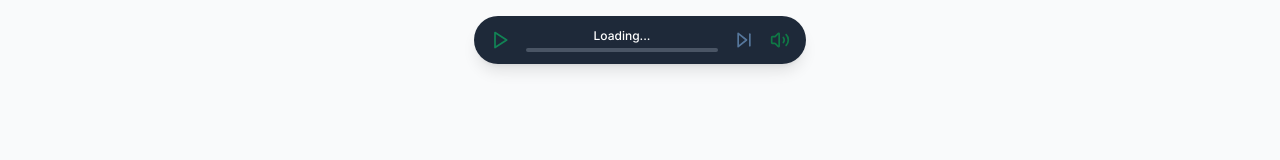
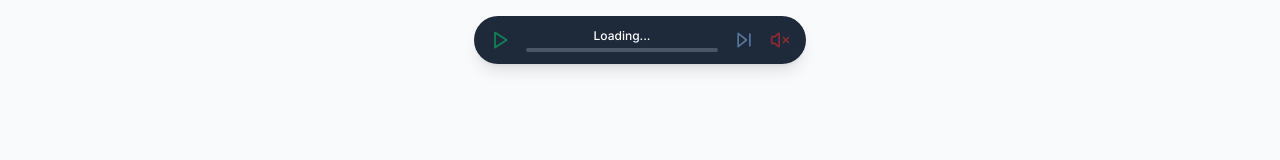
Before and after one commit to amaralkaff/clean-portfolio, a Next.js app: page / in a window 1280 px wide. Shown: the top 160 px of the page. Built offline with nearby package versions, Linux system fonts and the light colour scheme.

Commit message:
Restore original player position with mute functionality

```diff
--- a/app/components/PhonkMusicPlayer.tsx
+++ b/app/components/PhonkMusicPlayer.tsx
@@ -12,10 +12,10 @@ const PhonkMusicPlayer: React.FC<PhonkMusicPlayerProps> = ({
   autoPlay = true
 }) => {
   const [state, actions] = usePhonkMusicViewModel(autoPlay);
-  const { isPlaying, progress, currentTrack, isLoading, error, tracks } = state;
-  const { togglePlay, nextTrack, audioRef, nextAudioRef } = actions;
+  const { isPlaying, progress, currentTrack, isLoading, error, tracks, isMuted } = state;
+  const { togglePlay, nextTrack, toggleMute, audioRef, nextAudioRef } = actions;
 
-  // Let the ViewModel handle audio configuration
+  // Set initial audio properties
   useEffect(() => {
     if (audioRef.current) {
       audioRef.current.preload = 'auto';
@@ -64,6 +64,7 @@ const PhonkMusicPlayer: React.FC<PhonkMusicPlayerProps> = ({
       <div className="flex flex-col w-48 items-center">
         <div className="text-xs font-medium truncate text-center w-full">
           {isLoading ? 'Loading...' : error || tracks[currentTrack].name}
+          {isMuted && isPlaying && <span className="ml-1 text-yellow-400">(Muted)</span>}
         </div>
         <div className="w-full h-1 bg-gray-600 rounded-full mt-1 overflow-hidden">
           <div
@@ -84,13 +85,13 @@ const PhonkMusicPlayer: React.FC<PhonkMusicPlayerProps> = ({
       </button>
 
       <button
-        onClick={togglePlay}
+        onClick={toggleMute}
         disabled={isLoading}
         className={`focus:outline-none transition-transform duration-200 ease-in-out transform hover:scale-110 ${isLoading ? 'opacity-50 cursor-not-allowed' : ''}`}
-        aria-label={isPlaying ? "Stop music" : "Start music"}
-        title={isPlaying ? "Stop music" : "Start music"}
+        aria-label={isMuted ? "Unmute music" : "Mute music"}
+        title={isMuted ? "Unmute music" : "Mute music"}
       >
-        {isPlaying ?
+        {isMuted ?
           <VolumeX size={20} className="text-red-500" /> :
           <Volume2 size={20} className="text-green-500" />
         }
--- a/app/viewModels/PhonkMusicViewModel.ts
+++ b/app/viewModels/PhonkMusicViewModel.ts
@@ -14,11 +14,13 @@ export interface PhonkMusicState {
   isLoading: boolean;
   error: string | null;
   tracks: MusicTrack[];
+  isMuted: boolean;
 }
 
 export interface PhonkMusicActions {
   togglePlay: () => Promise<void>;
   nextTrack: () => void;
+  toggleMute: () => void;
   audioRef: React.RefObject<HTMLAudioElement | null>;
   nextAudioRef: React.RefObject<HTMLAudioElement | null>;
 }
@@ -32,10 +34,12 @@ export function usePhonkMusicViewModel(autoPlay: boolean = true): [PhonkMusicSta
   const [hasInteracted, setHasInteracted] = useState(false);
   const [lastInteractionTime, setLastInteractionTime] = useState(Date.now());
   const [isLoadingTrack, setIsLoadingTrack] = useState(false);
+  const [isMuted, setIsMuted] = useState(true); // Start muted to allow autoplay
 
   const audioRef = useRef<HTMLAudioElement | null>(null);
   const nextAudioRef = useRef<HTMLAudioElement | null>(null);
   const playRequestTimeoutRef = useRef<NodeJS.Timeout | null>(null);
+  const audioContextRef = useRef<AudioContext | null>(null);
 
   const tracks: MusicTrack[] = [
     { path: '/music/FUNK MI CAMINO.mp3', name: 'FUNK MI CAMINO' },
@@ -47,11 +51,32 @@ export function usePhonkMusicViewModel(autoPlay: boolean = true): [PhonkMusicSta
     { path: '/music/LDRR.mp3', name: 'LDRR' },
   ];
 
+  // Initialize AudioContext on user interaction
+  const initAudioContext = () => {
+    if (!audioContextRef.current) {
+      try {
+        audioContextRef.current = new (window.AudioContext || (window as any).webkitAudioContext)();
+
+        // If context is suspended (browser requires user gesture)
+        if (audioContextRef.current.state === 'suspended') {
+          audioContextRef.current.resume();
+        }
+      } catch (error) {
+        console.error('Failed to create AudioContext:', error);
+      }
+    } else if (audioContextRef.current.state === 'suspended') {
+      audioContextRef.current.resume();
+    }
+  };
+
   // Safe play function to avoid interruption errors
   const safePlay = async (audioElement: HTMLAudioElement) => {
     if (isLoadingTrack) return false;
 
     try {
+      // Ensure audio context is initialized
+      initAudioContext();
+
       // Check if the audio element is actually ready
       if (audioElement.readyState >= 2) {
         await audioElement.play();
@@ -131,7 +156,7 @@ export function usePhonkMusicViewModel(autoPlay: boolean = true): [PhonkMusicSta
     }
   }, [currentTrack]);
 
-  // Try to auto-play on component mount - only once
+  // Try to auto-play on component mount - only once, and muted
   useEffect(() => {
     let attemptTimeout: NodeJS.Timeout | null = null;
 
@@ -141,9 +166,15 @@ export function usePhonkMusicViewModel(autoPlay: boolean = true): [PhonkMusicSta
       // Only try once after a delay to let everything initialize
       attemptTimeout = setTimeout(async () => {
         if (audioRef.current && !isPlaying && !isLoadingTrack) {
+          // Ensure it's muted for autoplay
+          audioRef.current.muted = true;
+          setIsMuted(true);
+
           const success = await safePlay(audioRef.current);
           if (success) {
             setIsPlaying(true);
+            // Show a visual indicator that music is playing but muted
+            console.log('Auto-play successful! Music is playing muted. Click to unmute.');
           }
         }
       }, 1000);
@@ -158,6 +189,9 @@ export function usePhonkMusicViewModel(autoPlay: boolean = true): [PhonkMusicSta
   useEffect(() => {
     // Try to play on user interaction
     const handleUserInteraction = async () => {
+      // Initialize audio context on user interaction
+      initAudioContext();
+
       if (autoPlay && !isPlaying && !isLoadingTrack && audioRef.current) {
         const success = await safePlay(audioRef.current);
         if (success) {
@@ -239,6 +273,8 @@ export function usePhonkMusicViewModel(autoPlay: boolean = true): [PhonkMusicSta
 
           playRequestTimeoutRef.current = setTimeout(async () => {
             try {
+              // Keep the current mute state when changing tracks
+              audio.muted = isMuted;
               await safePlay(audio);
             } catch (error) {
               console.error('Play error after loading:', error);
@@ -269,7 +305,7 @@ export function usePhonkMusicViewModel(autoPlay: boolean = true): [PhonkMusicSta
       }
       audio.removeEventListener('ended', handleEnded);
     };
-  }, [currentTrack, isPlaying]);
+  }, [currentTrack, isPlaying, isMuted]);
 
   useEffect(() => {
     const audio = audioRef.current;
@@ -290,6 +326,9 @@ export function usePhonkMusicViewModel(autoPlay: boolean = true): [PhonkMusicSta
     if (!audio || isLoading || isLoadingTrack) return;
 
     try {
+      // Initialize audio context on user interaction
+      initAudioContext();
+
       if (isPlaying) {
         audio.pause();
         setIsPlaying(false);
@@ -309,6 +348,20 @@ export function usePhonkMusicViewModel(autoPlay: boolean = true): [PhonkMusicSta
     }
   };
 
+  const toggleMute = () => {
+    const audio = audioRef.current;
+    if (!audio) return;
+
+    audio.muted = !audio.muted;
+    setIsMuted(audio.muted);
+
+    // Initialize audio context on user interaction
+    initAudioContext();
+
+    // Update last interaction time
+    setLastInteractionTime(Date.now());
+  };
+
   const nextTrack = () => {
     if (isLoadingTrack) return; // Prevent changing tracks during loading
 
@@ -325,11 +378,13 @@ export function usePhonkMusicViewModel(autoPlay: boolean = true): [PhonkMusicSta
       currentTrack,
       isLoading,
       error,
-      tracks
+      tracks,
+      isMuted
     },
     {
       togglePlay,
       nextTrack,
+      toggleMute,
       audioRef,
       nextAudioRef
     }
```
